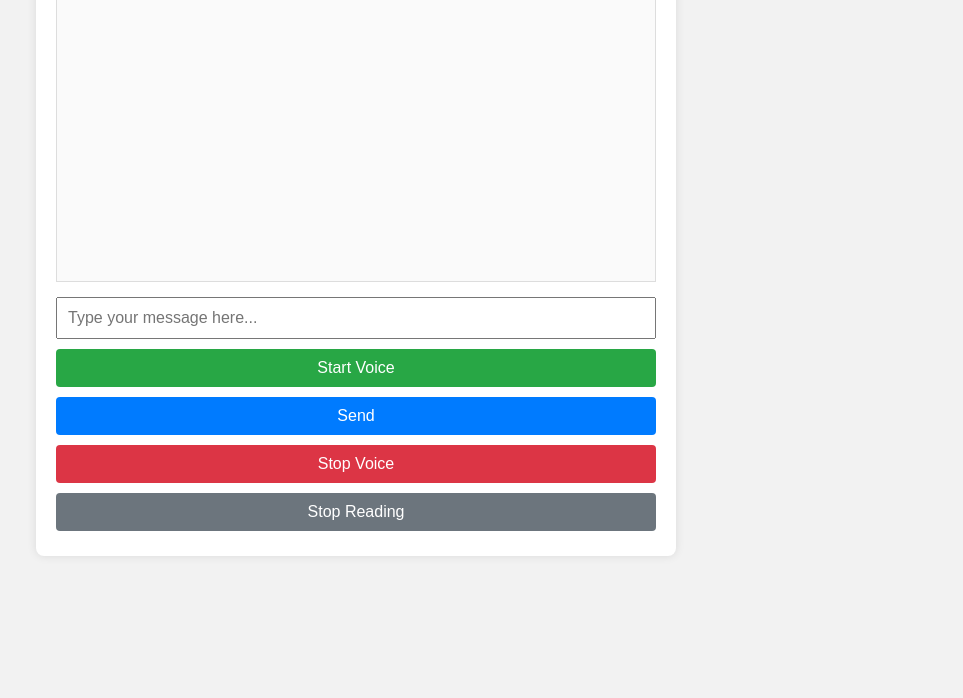
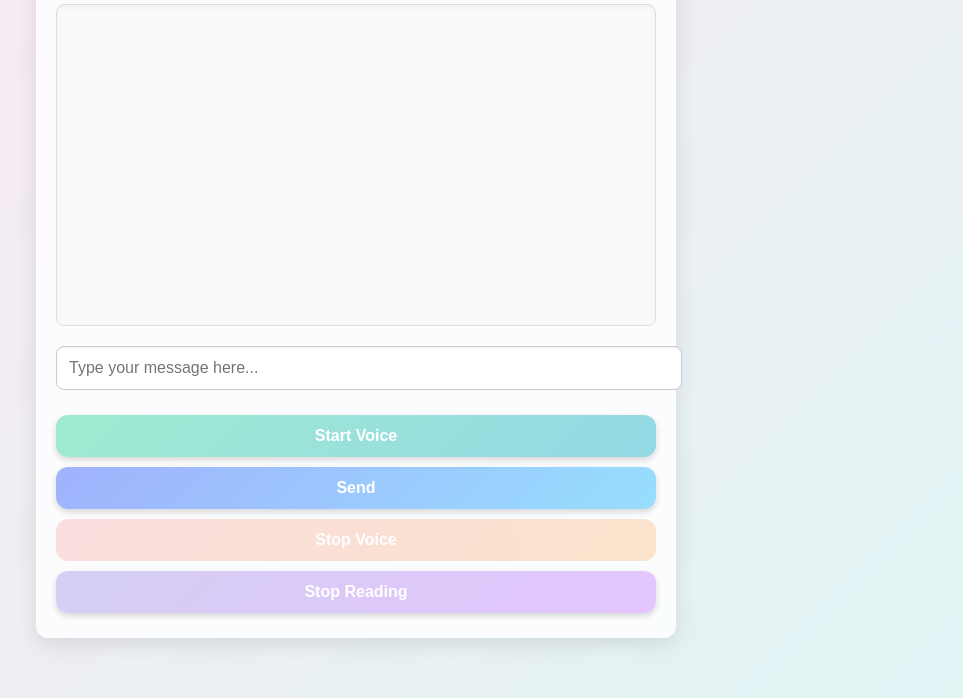
Before and after one commit to spaigenpact/agentic2, a plain HTML site: page index.html in a window 1280 px wide. Shown: the part 160-858 px from the top of the page, without its empty margins (284-1247 px from the left). Before the commit the page ends 800 px from the top, so only its background shows below. Drawn offline with Linux system fonts and the light colour scheme.

Commit message:
Update style.css

```diff
--- a/style.css
+++ b/style.css
@@ -1,65 +1,111 @@
-/* Basic reset and body styling */
+/* ------------------------
+   Global & Layout Styles
+------------------------- */
+
+/* Use a pastel gradient background for the body */
 body {
-  font-family: Arial, sans-serif;
-  background: #f2f2f2;
   margin: 0;
+  padding: 20px;
+  font-family: "Segoe UI", Arial, sans-serif;
+  background: linear-gradient(135deg, #fce7f3, #e0f4f4);
+  min-height: 100vh;
+}
+
+/* Center the container & add slight 3D effect */
+.container {
+  max-width: 600px;
+  margin: 40px auto;
+  background: #ffffffc9; /* white with slight transparency */
+  backdrop-filter: blur(6px);
+  border-radius: 12px;
+  box-shadow: 0 6px 20px rgba(0,0,0,0.1);
   padding: 20px;
 }
 
-/* Container styling for centering and aesthetics */
-.container {
-  max-width: 600px;
-  margin: auto;
-  background: #fff;
-  padding: 20px;
-  border-radius: 8px;
-  box-shadow: 0 0 10px rgba(0, 0, 0, 0.1);
+/* Title styling */
+h1 {
+  text-align: center;
+  font-weight: 600;
+  margin-bottom: 20px;
 }
 
-/* Heading styling */
-h1 {
-  text-align: center;
-}
+/* ------------------------
+   Chat Log & Input Styles
+------------------------- */
 
-/* Chat log container styling */
 #chat-log {
   height: 300px;
   overflow-y: auto;
+  background: #fafafa;
   border: 1px solid #ddd;
   padding: 10px;
-  margin-bottom: 10px;
-  background: #fafafa;
+  margin-bottom: 20px;
+  border-radius: 8px;
+  box-shadow: inset 0 2px 6px rgba(0,0,0,0.04);
 }
 
-/* Input and button styling */
-#user-input,
-button {
+#user-input {
   width: 100%;
-  padding: 10px;
+  padding: 12px;
   font-size: 1rem;
-  margin: 5px 0;
-  box-sizing: border-box;
+  margin-bottom: 20px;
+  border-radius: 8px;
+  border: 1px solid #ccc;
+  box-shadow: inset 0 1px 2px rgba(0,0,0,0.05);
+  outline: none;
 }
 
+/* ------------------------
+   Button Styles
+------------------------- */
+
 button {
+  display: inline-block;
+  width: 100%;
+  margin: 5px 0;
+  padding: 12px;
+  font-size: 1rem;
+  color: #fff;
+  border: none;
+  border-radius: 12px;
   cursor: pointer;
-  color: white;
-  border: none;
-  border-radius: 4px;
+  font-weight: 600;
+  /* Add a glossy, 3D effect using gradients & shadows */
+  background-image: linear-gradient(to bottom right, #d4d4d4, #ffffff);
+  box-shadow: 0 3px 6px rgba(0,0,0,0.15);
+  transition: transform 0.2s ease, box-shadow 0.2s ease;
 }
 
-#start-voice {
-  background: #28a745; /* green */
+/* On hover, appear more 3D */
+button:hover {
+  box-shadow: 0 5px 10px rgba(0,0,0,0.2);
+  transform: translateY(-2px);
 }
 
-#stop-voice {
-  background: #dc3545; /* red */
+/* On active click, push down slightly */
+button:active {
+  box-shadow: 0 2px 4px rgba(0,0,0,0.15);
+  transform: translateY(1px);
 }
 
+/* Distinct pastel color theming for each button */
+#start-voice {
+  background: linear-gradient(135deg, #a0ead0, #94d8e5);
+}
 #send-btn {
-  background: #007bff; /* blue */
+  background: linear-gradient(135deg, #a0b2fd, #97defe);
+}
+#stop-voice {
+  background: linear-gradient(135deg, #f8bfbf, #faca9a);
+}
+#stop-reading {
+  background: linear-gradient(135deg, #d4cef4, #e3c5fd);
 }
 
-#stop-reading {
-  background-color: #6c757d; /* gray */
+/* Disable button (gray-ish) */
+button:disabled {
+  opacity: 0.5;
+  cursor: not-allowed;
+  transform: none;
+  box-shadow: none;
 }
```
